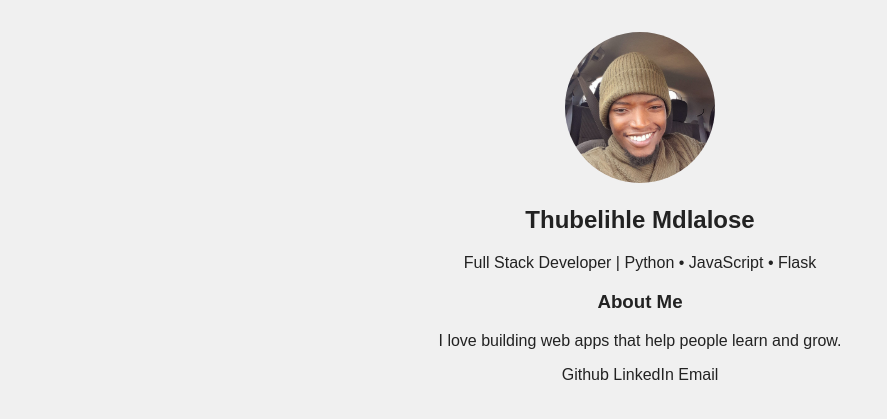
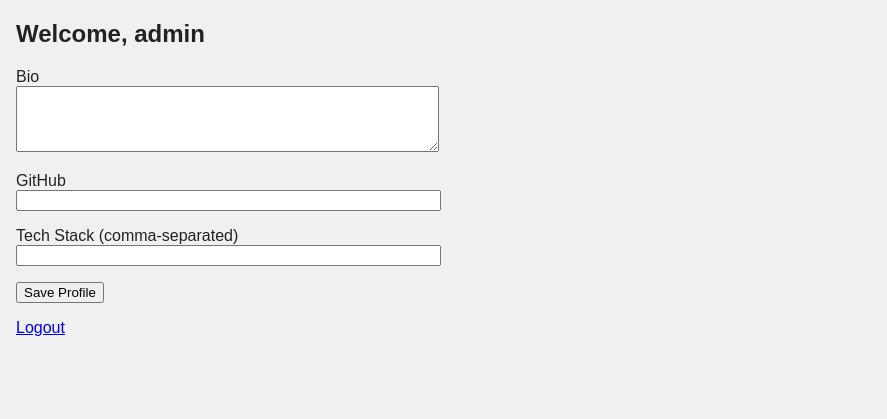
Before and after one commit to ThubelihleM/devlink, a Flask app: template templates/profile.html in a window 1280 px wide. Shown: the part 96-515 px from the top of the page, without its empty margins (0-887 px from the left). Run offline with Flask 3, Linux system fonts and the light colour scheme; the template is opened without the code that fills it: values that come from a table or form of the project are taken from there, others are empty.

Commit message:
✅ Week 2: User authentication and profile setup completed
- Implemented user login and logout using Flask-Login
- Created login form and validation logic
- Added user model with password hashing and authentication
- Built profile form for editing bio, GitHub link, and tech stack
- Secured routes and implemented session-based login
- Seeded default admin user if none exists

```diff
--- a/app.py
+++ b/app.py
@@ -1,14 +1,64 @@
-from flask import Flask, render_template
+from flask import Flask, render_template, redirect, url_for, request, flash
+from flask_sqlalchemy import SQLAlchemy
+from flask_login import LoginManager, login_user, logout_user, current_user, login_required, UserMixin
+from werkzeug.security import generate_password_hash, check_password_hash
+
+from models import db, User
+from forms import loginForm, EditProfileForm
 
 app = Flask(__name__)
+app.config['SECRET_KEY'] = 'devlink-secret-key'
+app.config['SQLALCHEMY_DATABASE_URI'] = 'sqlite:///devlink.db'
+db.init_app(app)
 
-@app.route('/')
-def home():
-    return render_template('profile.html')
+login_manager = LoginManager()
+login_manager.init_app(app)
+login_manager.login_view = 'login'
 
-@app.route('/base')
-def base():
-    return render_template('base.html')
+# Load user from the database when logged in
+@login_manager.user_loader
+def load_user(user_id):
+    return User.query.get(int(user_id))
 
+@app.route('/', methods=['GET', 'POST'])
+@login_required
+def profile():
+    form = EditProfileForm(obj=current_user) # Pre-populate form with current user data
+    if form.validate_on_submit():
+        current_user.bio = form.bio.data
+        current_user.github = form.github.data
+        current_user.tech_stack = form.tech_stack.data
+        db.session.commit()
+        flash('Profile updated successfully!')
+    return render_template('profile.html', form=form, user=current_user)
+
+@app.route('/login', methods=['GET', 'POST'])
+def login():
+    form = loginForm()
+    if form.validate_on_submit():
+        user = User.query.filter_by(username=form.username.data).first()
+        if user and check_password_hash(user.password, form.password.data):
+            login_user(user)
+            return redirect(url_for('profile'))
+        flash('Invalid login.')
+    return render_template('login.html', form=form)
+
+@app.route('/logout')
+@login_required
+def logout():
+    logout_user()
+    flash('Logged out successfully.')
+    return redirect(url_for('login'))
+
+# Run the app
 if __name__ == '__main__':
+    with app.app_context():
+        db.create_all()
+        # Seed admin user if no users exist
+        if not User.query.first():
+            hashed_password = generate_password_hash('admin123')
+            admin = User(username='admin', password=hashed_password)
+            db.session.add(admin)
+            db.session.commit()
+            print("Admin user created (username: admin, password: admin123)")
     app.run(debug=True)
--- /dev/null
+++ b/forms.py
@@ -0,0 +1,14 @@
+from flask_wtf import FlaskForm
+from wtforms import StringField, PasswordField, SubmitField, TextAreaField
+from wtforms.validators import InputRequired, Length
+
+class loginForm(FlaskForm):
+    username = StringField('Username', validators=[InputRequired()])
+    password = PasswordField('Password', validators=[InputRequired()])
+    submit = SubmitField('Login')
+
+class EditProfileForm(FlaskForm):
+    bio = TextAreaField('Bio', validators=[Length(max=500)])
+    github = StringField('GitHub', validators=[Length(max=100)])
+    tech_stack = StringField('Tech Stack (comma-separated)', validators=[Length(max=100)])
+    submit = SubmitField('Save Profile')
--- a/templates/profile.html
+++ b/templates/profile.html
@@ -1,21 +1,20 @@
 {% extends "base.html" %} {% block content %}
-<main class="profile-container">
-  <img
-    src="{{ url_for('static', filename='images/avatar.jpg')}}"
-    alt="Avatar"
-    class="avatar"
-  />
-  <h2>Thubelihle Mdlalose</h2>
-  <p>Full Stack Developer | Python • JavaScript • Flask</p>
+<h2>Welcome, {{ user.username }}</h2>
+<form method="POST">
+  {{ form.hidden_tag() }}
+  <p>{{ form.bio.label }}<br />{{ form.bio(rows=4, cols=50) }}</p>
+  <p>{{ form.github.label }}<br />{{ form.github(size=50) }}</p>
+  <p>{{ form.tech_stack.label }}<br />{{ form.tech_stack(size=50) }}</p>
+  <p>{{ form.submit() }}</p>
+</form>
 
-  <section class="bio">
-    <h3>About Me</h3>
-    <p>I love building web apps that help people learn and grow.</p>
-  </section>
-  <section class="social-links">
-    <a href="https://github.com/ThubelihleM" target="_blank">Github</a>
-    <a href="#">LinkedIn</a>
-    <a href="#">Email</a>
-  </section>
-</main>
-{% endblock %}}
+{% with messages = get_flashed_messages() %} {% if messages %}
+<ul>
+  {% for message in messages %}
+  <li style="color: green">{{ message }}</li>
+  {% endfor %}
+</ul>
+{% endif %} {% endwith %}
+
+<p><a href="{{ url_for('logout') }}">Logout</a></p>
+{% endblock %}
```
Also changed, not shown: models.py (added, +14 -0 lines), templates/login.html (added, +15 -0 lines), instance/devlink.db (added).
